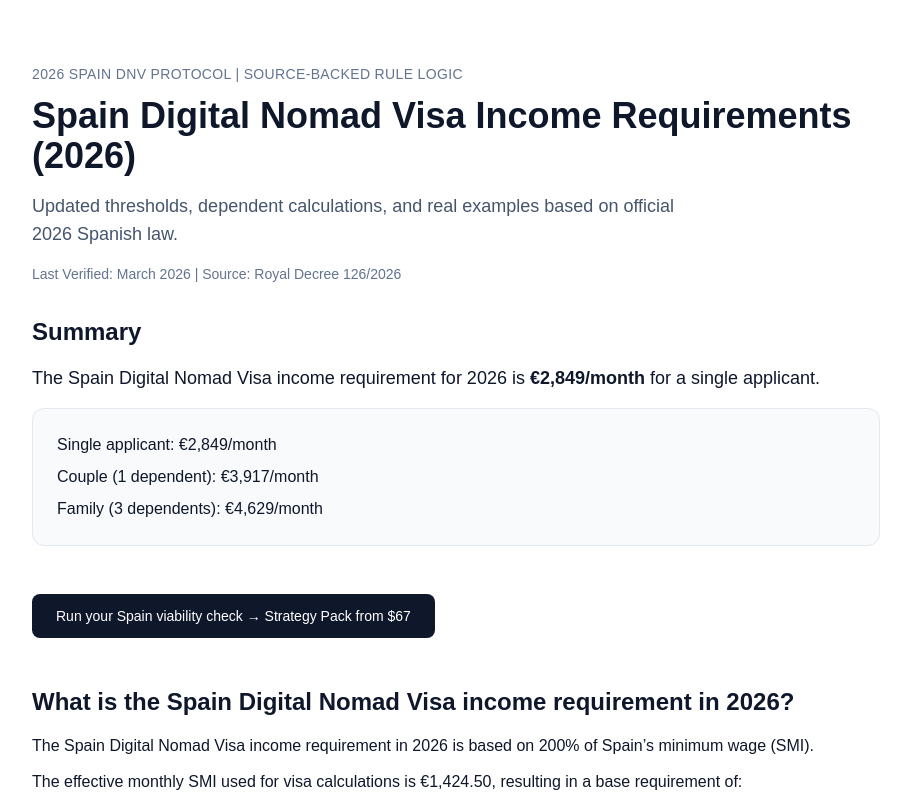
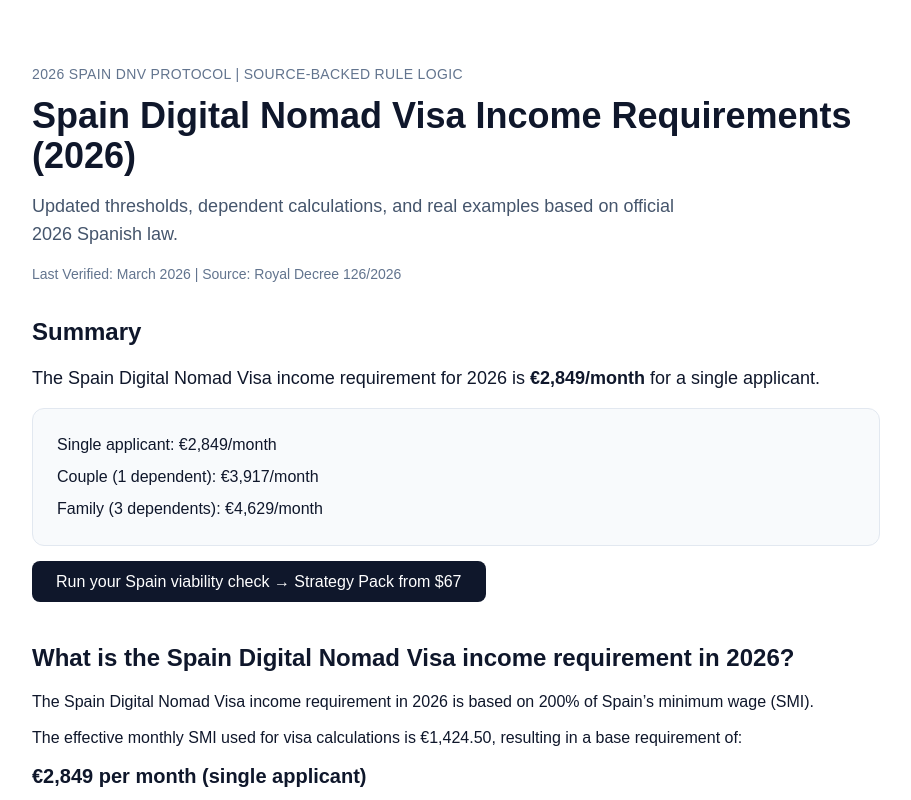
Before and after one commit to theviabilityindex-crypto/theviability-global-next, a Next.js app: page /spain-digital-nomad-visa-income-2026 in a window 1280 px wide. Shown: the top 800 px of the page, without its empty margins (184-1095 px from the left). Built offline with nearby package versions, Linux system fonts and the light colour scheme.

Commit message:
Update Spain CTAs with price and context params

```diff
--- a/app/spain-digital-nomad-visa-income-2026/page.tsx
+++ b/app/spain-digital-nomad-visa-income-2026/page.tsx
@@ -147,9 +147,9 @@ export default function Page() {
             </ul>
           </div>
 
-        <a
+       <a
   href="/check/spain?year=2026&source=authority"
-  className="inline-block mt-6 bg-slate-900 text-white px-6 py-3 rounded-lg text-sm font-medium"
+  className="bg-slate-900 text-white px-6 py-3 rounded-lg font-medium"
 >
   Run your Spain viability check → Strategy Pack from $67
 </a>
```
